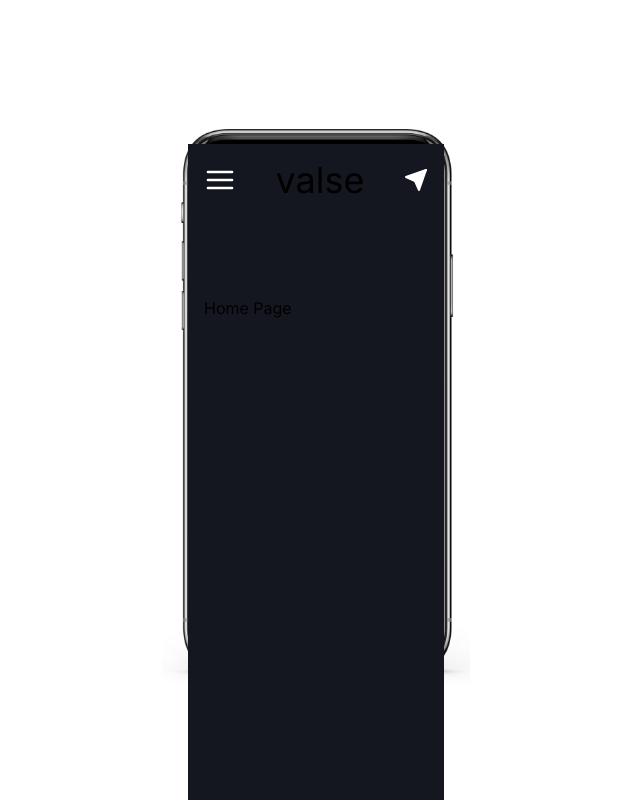
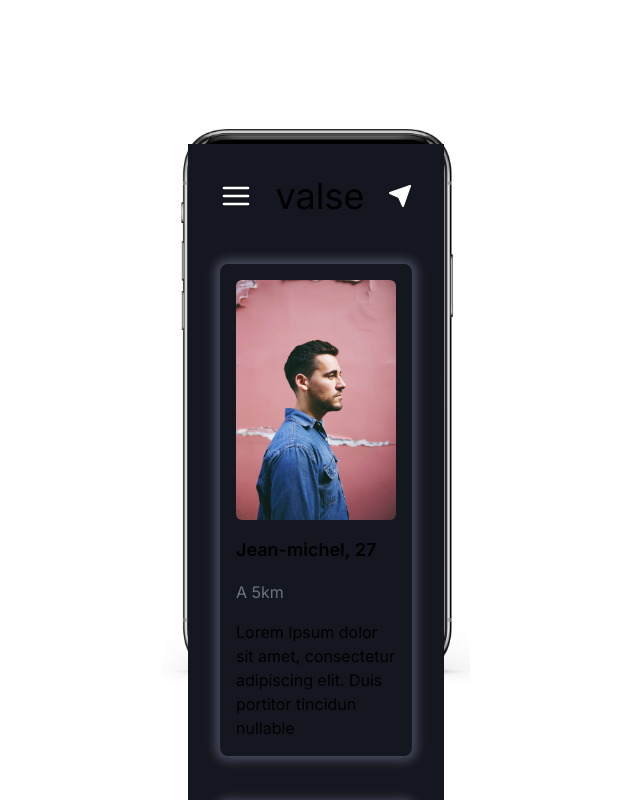
Before and after one commit to lgatibel/valse-poc, a Next.js app: page /home in a window 1280 px wide. Shown: the top 800 px of the page, without its empty margins (324-964 px from the left). Built offline with nearby package versions, Linux system fonts and the light colour scheme.

Commit message:
add profil cards

```diff
--- a/app/components/MobileContainer.tsx
+++ b/app/components/MobileContainer.tsx
@@ -9,7 +9,6 @@ interface Iprops {
 export default function MobileContainer({ children, bgColor = null }: PropsWithChildren<Iprops>) {
     return (
         <main className="sm:p-8 flex flex-col items-center w-full">
-            {/* <div className={`${bgColor ? 'bg-' + bgColor : ''} w-full sm:w-auto flex min-h-screen sm:min-h-[32rem] sm:max-h-[32rem] sm:aspect-mobile flex-col items-center p-8 sm:p-4 relative`}> */}
             <div className={`w-full sm:w-auto flex min-h-screen sm:min-h-[32rem] sm:max-h-[32rem] sm:aspect-mobile flex-col items-center relative`}>
                 <div className="hidden sm:block z-[-8]" style={{
                     position: "absolute",
--- /dev/null
+++ b/app/components/ProfilCard.tsx
@@ -0,0 +1,23 @@
+import Image, { StaticImageData } from 'next/image'
+import React from 'react'
+
+interface IProps {
+    profile: {
+        photo: StaticImageData,
+        name: string,
+        age: number,
+        distance: string,
+        description: string
+    }
+}
+
+export default function ProfilCard({ profile }: IProps) {
+    return (
+        <div className="flex flex-col rounded-lg overflow-hidden shadow-profil-card shadow-shadow p-4 gap-4">
+            <Image className="rounded-md" style={{objectFit:'cover', width: '100%'}} src={profile.photo} alt="image profile" />
+            <p className="text-lg font-semibold">{profile.name}, {profile.age}</p>
+            <p className="text-md text-gray-500">A {profile.distance}</p>
+            <p>{profile.description}</p>
+        </div>
+    )
+}
--- a/app/home/page.tsx
+++ b/app/home/page.tsx
@@ -3,34 +3,38 @@ import HomeNavBar from '@/components/Navigation/HomeNavBar'
 import firstProfileImage from '@/assets/profile-home-1.png'
 import secondProfileImage from '@/assets/profile-home-2.png'
 import thirdProfileImage from '@/assets/profile-home-3.png'
+import ProfilCard from '@/app/components/ProfilCard'
 
 export default function Home() {
 
   const profiles = [
     {
-      img: firstProfileImage,
-      firstName: "jean-michel",
-      age: "27",
+      photo: firstProfileImage,
+      name: "Jean-michel",
+      age: 27,
+      distance: "5km",
       description: "Lorem Ipsum dolor sit amet, consectetur adipiscing elit. Duis portitor tincidun nullable"
     },
     {
-      img: secondProfileImage,
-      firstName: "jean-michel",
-      age: "27",
+      photo: secondProfileImage,
+      name: "jean-michel",
+      age: 22,
+      distance: "10km",
       description: "Lorem Ipsum dolor sit amet, consectetur adipiscing elit. Duis portitor tincidun nullable"
     },
     {
-      img: thirdProfileImage,
-      firstName: "jean-michel",
-      age: "27",
+      photo: thirdProfileImage,
+      name: "jean-michel",
+      age: 35,
+      distance: "1km",
       description: "Lorem Ipsum dolor sit amet, consectetur adipiscing elit. Duis portitor tincidun nullable"
     },
   ]
 
   return (
-    <div className="w-full flex flex-col flex-grow gap-24">
-      <HomeNavBar/>
-        Home Page
+    <div className="w-full flex flex-col flex-grow gap-12 p-4">
+      <HomeNavBar />
+      {profiles.map((profile) => <ProfilCard profile={profile}/>)}
     </div>
   )
 }
--- a/tailwind.config.ts
+++ b/tailwind.config.ts
@@ -6,8 +6,12 @@ const config: Config = {
   ],
   theme: {
     extend: {
+      boxShadow: {
+        'profil-card': '0px 0px 10px 5px',
+      },
       colors: {
         primary: "#151720",
+        shadow: "#b3badb4d",
       },
       fontFamily: {
         sans: ['Graphik', 'sans-serif'],
```
